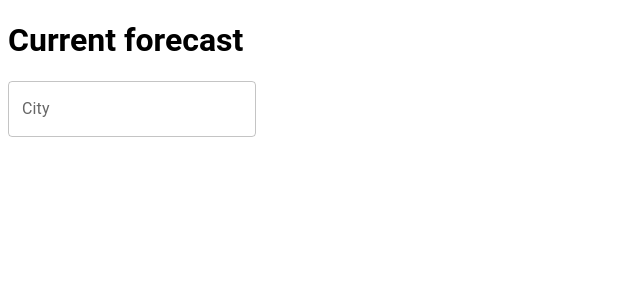
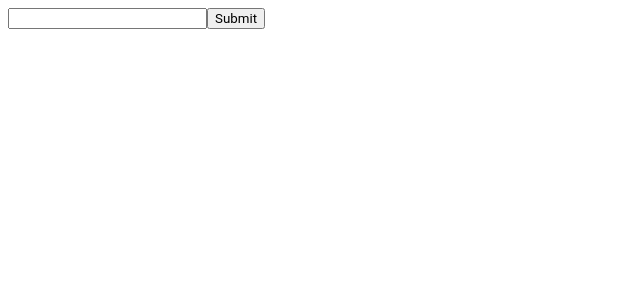
Before and after one commit to crimsonnaltep/weather-app, a React (Create React App) app: page / in a window 1280 px wide. Shown: the top 300 px of the page, without its empty margins (0-640 px from the left). Built offline with nearby package versions, Linux system fonts and the light colour scheme.

Commit message:
Adding input that takes longitude and latitude and returns weather data

```diff
--- a/src/App.tsx
+++ b/src/App.tsx
@@ -1,56 +1,50 @@
-import Days from "./components/Days.tsx";
-import data from "./components/Data.tsx";
+import { click } from "@testing-library/user-event/dist/click";
 import axios from "axios";
 import React, { useState, useEffect } from "react";
-import { TextField, Button, Typography } from "@mui/material";
+import GetWeather from "./components/GetWeather";
+import Days from "./components/Days.tsx";
 
 function App() {
-  const daysOfWeek = [
-    "Sunday",
-    "Monday",
-    "Thursday",
-    "Wednsday",
-    "Tuesday",
-    "Friday",
-    "Saturday",
-  ];
   const [data, setData] = useState("");
-  const [location, setLocation] = useState("Yerevan");
-  const url = `https://api.openweathermap.org/data/2.5/weather?q=${location}&appid=ff3797c96eb489d052934ee3f65f68be`;
-
-  const searchLocation = event => {
-    if (event.key === "Enter") {
-      axios.get(url).then(response => {
+  const [input, setInput] = useState("");
+  function inputHandler(event) {
+    setInput(event.target.value);
+  }
+  function clickHandler() {
+    let coords = input.split(" ");
+    let lat = coords[0];
+    let lon = coords[1];
+    console.log(lat, lon);
+    axios
+      .get(
+        "https://api.open-meteo.com/v1/forecast?daily=weathercode,temperature_2m_max&timeformat=unixtime&timezone=auto",
+        {
+          params: {
+            latitude: lat,
+            longitude: lon,
+          },
+        }
+      )
+      .then(response => {
         setData(response.data);
         console.log(response.data);
       });
-      setLocation("");
-    }
-  };
-  // const [data, setData] = useState();
-  // const url =
-  //   "https://api.open-meteo.com/v1/forecast?latitude=40.18&longitude=44.51&daily=weathercode,temperature_2m_min&timezone=auto";
-  // useEffect(() => {
-  //   axios.get(url).then(response => setData(response.data));
-  // }, []);
+    console.log(data.daily.time);
+  }
   return (
     <div>
-      <h1 className="background">Current forecast</h1>
-      <TextField
-        id="outlined-basic"
-        label="City"
-        variant="outlined"
-        placeholder="Enter city name"
-        onChange={event => setLocation(event.target.value)}
-        onKeyPress={searchLocation}
-      ></TextField>
-      <p className="location"></p>
-      <div className="mainBox">
-        <p>{data.name}</p>
-        {data.main ? <h1>{data.main.temp + "F"}</h1> : null}
-      </div>
+      <input onChange={inputHandler}></input>
+      <button onClick={clickHandler}>Submit</button>
+      <React.Fragment>
+        {data.daily
+          ? data.daily.temperature_2m_max.map((value, id) => (
+              <Days temp={value} key={id} date={data.daily.time[id]} />
+            ))
+          : null}
+      </React.Fragment>
     </div>
   );
 }
 
 export default App;
+// data.daily.temperature_2m_max.map(value => <p>{value}</p>)
--- a/src/components/Days.tsx
+++ b/src/components/Days.tsx
@@ -1,11 +1,12 @@
+import React from "react";
+
 function Days(props) {
   return (
-    <div className="weatherBox">
-      <h3>{props.cityName}</h3>
-      <h1>{props.temp}</h1>
-      <p>Clear sky</p>
+    <div>
+      <p>{props.temp}</p>
+      <p>{props.date}</p>
+      <p>temp</p>
     </div>
   );
 }
-
 export default Days;
--- /dev/null
+++ b/src/components/GetWeather.tsx
@@ -0,0 +1,14 @@
+// https://api.open-meteo.com/v1/forecast?latitude=40.18&longitude=44.51&daily=weathercode,temperature_2m_max&timeformat=unixtime&timezone=auto
+import axios from "axios";
+function GetWeather(props) {
+  return axios.get(
+    "https://api.open-meteo.com/v1/forecast?daily=weathercode,temperature_2m_max&timeformat=unixtime&timezone=auto",
+    {
+      params: {
+        latitude: props.lat,
+        longitude: props.lon,
+      },
+    }
+  );
+}
+export default GetWeather;
```
Also changed, not shown: src/components/Data.tsx (deleted, +0 -29 lines).
